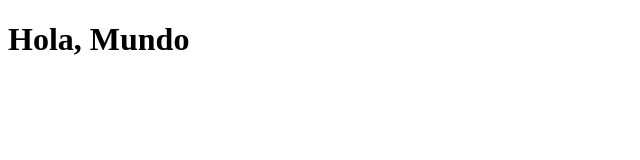
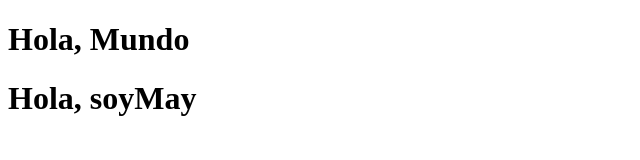
Before and after one commit to sofianutria/PruebaGit, a plain HTML site: page index.html in a window 1280 px wide. Shown: the whole page, without its empty margins (0-640 px from the left). Drawn offline with Linux system fonts and the light colour scheme.

Commit message:
nueva linea

```diff
--- a/index.html
+++ b/index.html
@@ -7,5 +7,6 @@
 </head>
 <body>
     <h1>Hola, Mundo</h1>
+    <h1>Hola, soyMay</h1>
 </body>
 </html>
```
